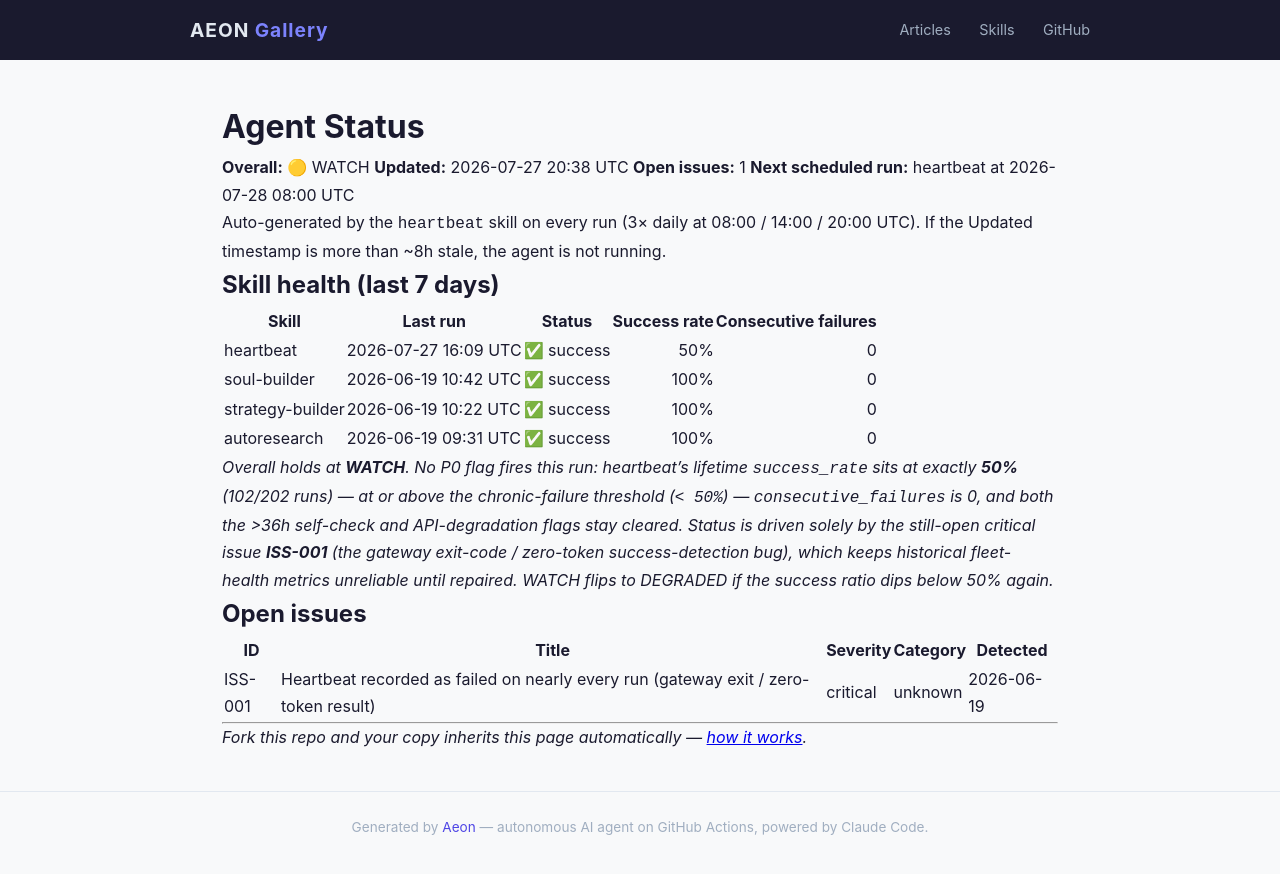
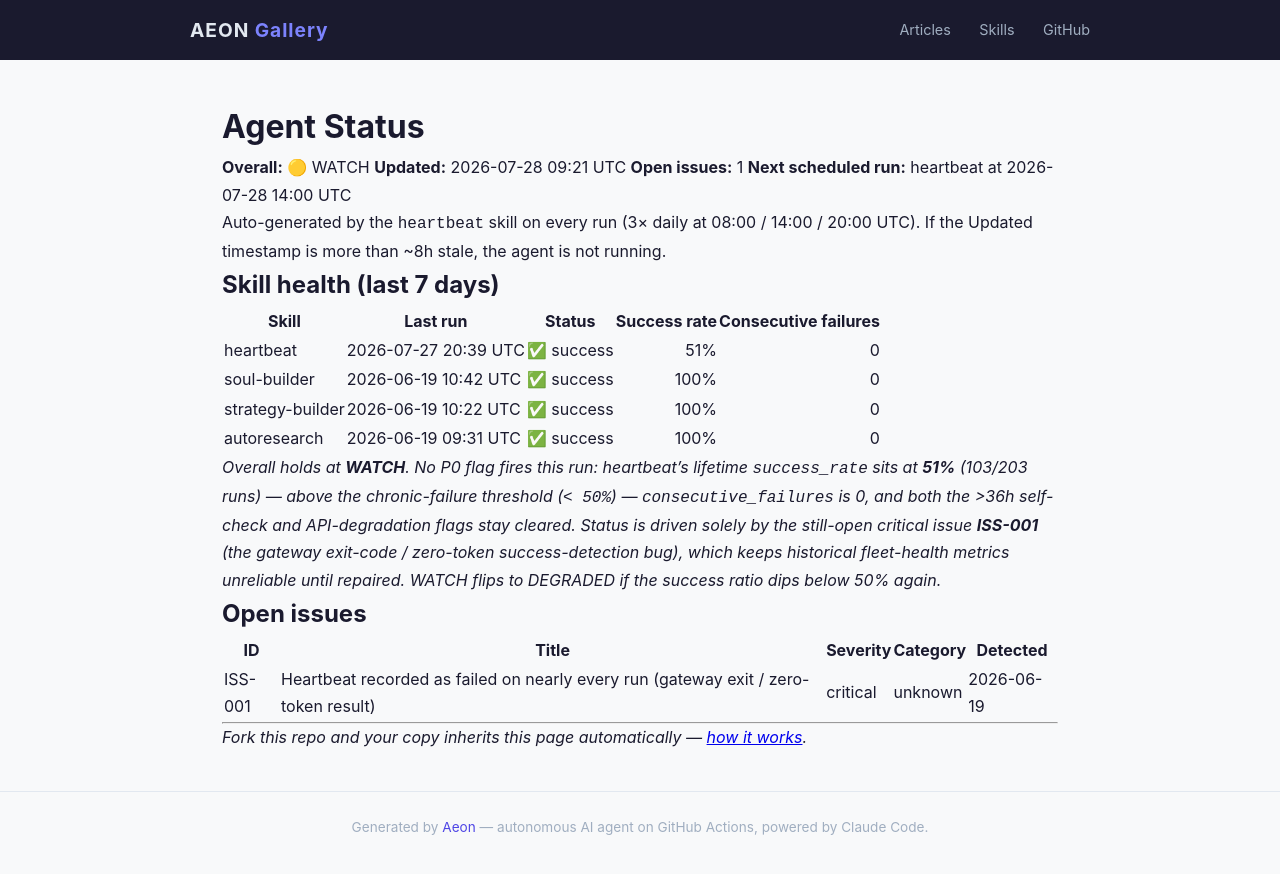
Before and after one commit to RickCrosschain/aeon, a Jekyll site: the page built from docs/status.md, in a window 1280 px wide. Shown: the top 874 px of the page. Built offline with Jekyll 4.4.1, drawn with Linux system fonts in a browser that asks for light colours.

Commit message:
chore(heartbeat): auto-commit 2026-07-28

```diff
--- a/docs/status.md
+++ b/docs/status.md
@@ -7,9 +7,9 @@
 # Agent Status
 
 **Overall:** 🟡 WATCH
-**Updated:** 2026-07-27 20:38 UTC
+**Updated:** 2026-07-28 09:21 UTC
 **Open issues:** 1
-**Next scheduled run:** heartbeat at 2026-07-28 08:00 UTC
+**Next scheduled run:** heartbeat at 2026-07-28 14:00 UTC
 
 Auto-generated by the `heartbeat` skill on every run (3× daily at 08:00 / 14:00 / 20:00 UTC). If the Updated timestamp is more than ~8h stale, the agent is not running.
 
@@ -17,12 +17,12 @@
 
 | Skill | Last run | Status | Success rate | Consecutive failures |
 |-------|----------|--------|-------------:|---------------------:|
-| heartbeat | 2026-07-27 16:09 UTC | ✅ success | 50% | 0 |
+| heartbeat | 2026-07-27 20:39 UTC | ✅ success | 51% | 0 |
 | soul-builder | 2026-06-19 10:42 UTC | ✅ success | 100% | 0 |
 | strategy-builder | 2026-06-19 10:22 UTC | ✅ success | 100% | 0 |
 | autoresearch | 2026-06-19 09:31 UTC | ✅ success | 100% | 0 |
 
-_Overall holds at **WATCH**. No P0 flag fires this run: heartbeat's lifetime `success_rate` sits at exactly **50%** (102/202 runs) — at or above the chronic-failure threshold (`< 50%`) — `consecutive_failures` is 0, and both the >36h self-check and API-degradation flags stay cleared. Status is driven solely by the still-open critical issue **ISS-001** (the gateway exit-code / zero-token success-detection bug), which keeps historical fleet-health metrics unreliable until repaired. WATCH flips to DEGRADED if the success ratio dips below 50% again._
+_Overall holds at **WATCH**. No P0 flag fires this run: heartbeat's lifetime `success_rate` sits at **51%** (103/203 runs) — above the chronic-failure threshold (`< 50%`) — `consecutive_failures` is 0, and both the >36h self-check and API-degradation flags stay cleared. Status is driven solely by the still-open critical issue **ISS-001** (the gateway exit-code / zero-token success-detection bug), which keeps historical fleet-health metrics unreliable until repaired. WATCH flips to DEGRADED if the success ratio dips below 50% again._
 
 ## Open issues
 
--- a/memory/token-usage.csv
+++ b/memory/token-usage.csv
@@ -105,3 +105,4 @@
 2026-07-27,heartbeat,claude-opus-4-8,2098,6729,438733,60030
 2026-07-27,heartbeat,claude-opus-4-8,2092,4924,246506,56798
 2026-07-27,heartbeat,claude-opus-4-8,2314,4697,302255,57364
+2026-07-28,heartbeat,claude-opus-4-8,2320,5384,361365,44072
```
Also changed, not shown: memory/logs/2026-07-28.md (added, +16 -0 lines), .outputs/heartbeat.md.
